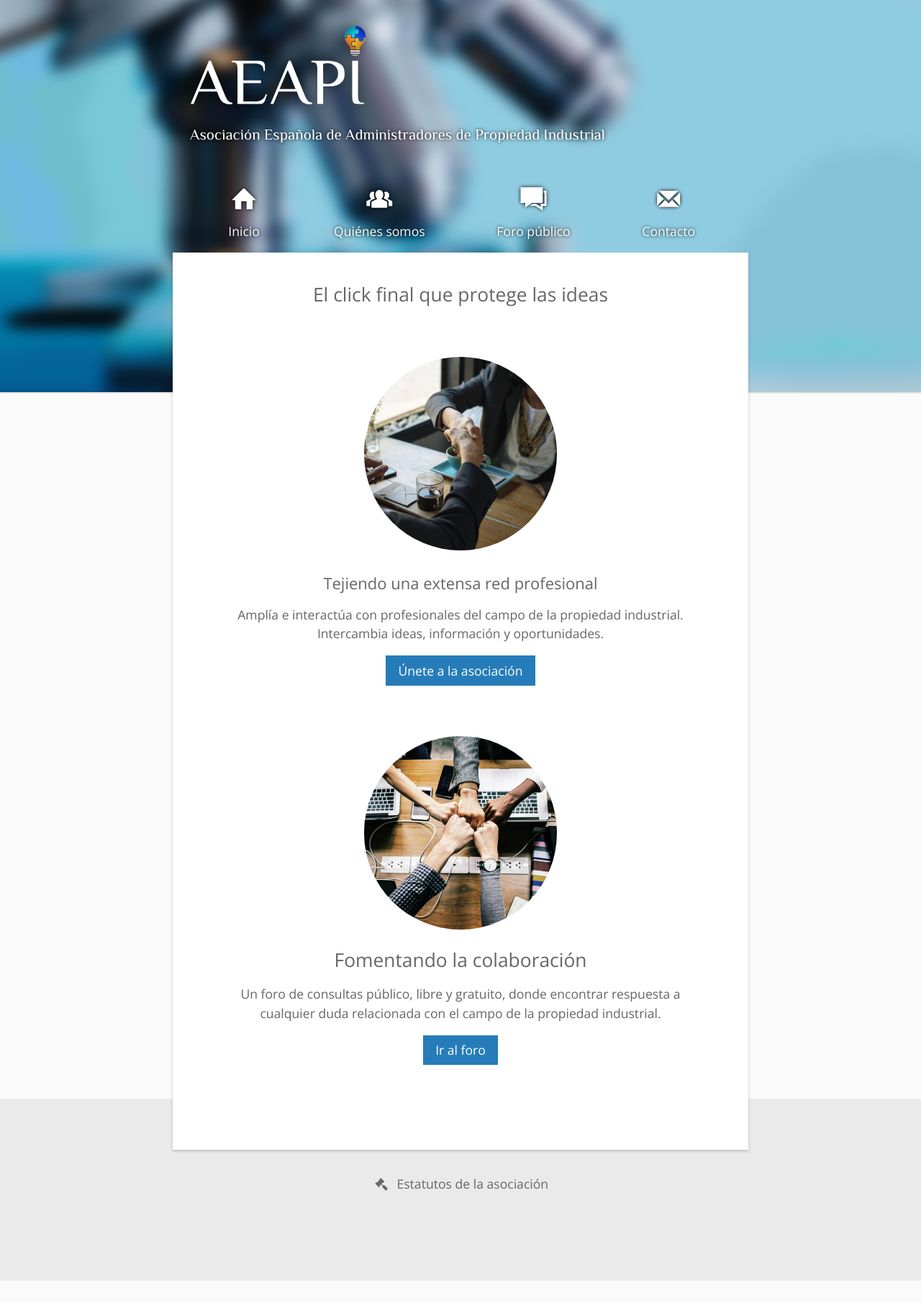
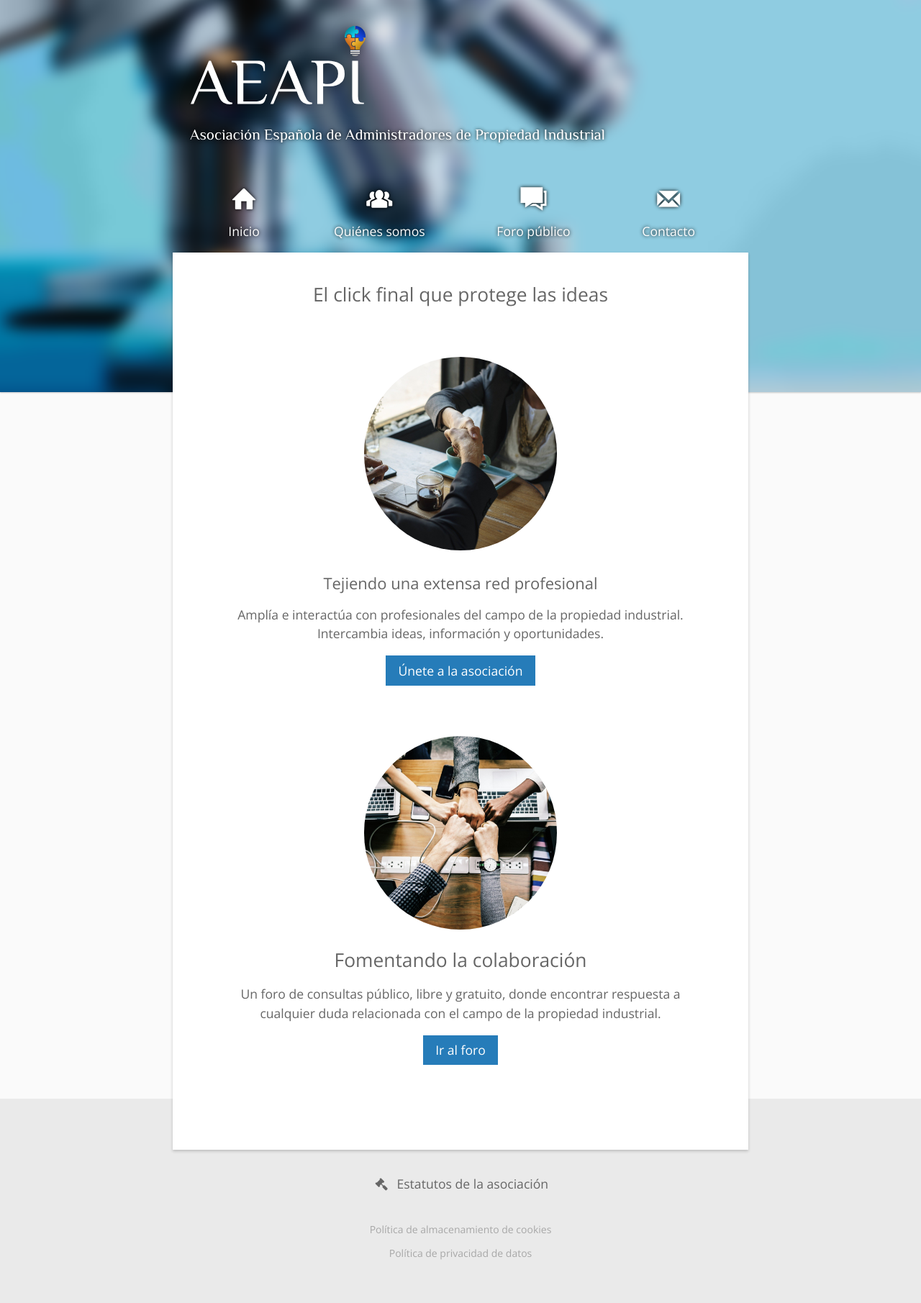
Before and after one commit to juanlao7/AEAPI, a Jekyll site: the page built from index.md, in a window 1280 px wide. Shown: the whole page at 72% size. Built offline with Jekyll 4.4.1, drawn with Linux system fonts in a browser that asks for light colours; our own code applies the rules of GitHub Pages for plain Markdown files; before the commit the page ends 1780 px from its top, so only the background shows below that.

Commit message:
Adjustments after meeting

```diff
--- a/_layouts/default.html
+++ b/_layouts/default.html
@@ -36,15 +36,23 @@
 
     <footer>
       <div class="adjusted">
-        <div id="footerLinks">
-          <a href="estatutos"><i class="icon-hammer"></i> Estatutos de la asociación</a>
+        <a id="statutesLink" href="estatutos"><i class="icon-hammer"></i> Estatutos de la asociación</a>
+
+        <div id="legalLinks">
+          <a href="cookies">Política de almacenamiento de cookies</a>
+          <a href="privacidad">Política de privacidad de datos</a>
         </div>
-
-        <!--<div id="collaboration">
-          <h1>Con la colaboración de</h1>
-          <a href="https://www.ponti.pro/" target="_blank" rel="noopener noreferrer"><img src="assets/img/ponti.png" alt="PONTI" /></a>
-        </div>-->
       </div>
     </footer>
+
+    <!-- Global site tag (gtag.js) - Google Analytics -->
+    <script async src="https://www.googletagmanager.com/gtag/js?id=UA-153660910-1"></script>
+    <script>
+      window.dataLayer = window.dataLayer || [];
+      function gtag(){dataLayer.push(arguments);}
+      gtag('js', new Date());
+
+      gtag('config', 'UA-153660910-1');
+    </script>
   </body>
 </html>
--- a/assets/css/aeapi_style.css
+++ b/assets/css/aeapi_style.css
@@ -66,6 +66,18 @@ footer {
 footer img {
     max-height: 100px;
     margin-top: 1em;
+}
+
+footer a {
+    color: #666;
+}
+
+footer a:hover {
+    text-shadow: #000 0 0 1px;
+}
+
+footer a i {
+    margin-right: 0.25em;
 }
 
 h1 {
@@ -154,20 +166,9 @@ em {
     margin-bottom: 1em;
 }
 
-#footerLinks {
-    margin: 1em 0 4em;
-}
-
-#footerLinks a {
-    color: #666;
-}
-
-#footerLinks a:hover {
-    text-shadow: #000 0 0 1px;
-}
-
-#footerLinks a i {
-    margin-right: 0.25em;
+#statutesLink {
+    display: inline-block;
+    margin: 1em auto 2em;
 }
 
 #collaboration img {
@@ -178,6 +179,17 @@ em {
 #collaboration img:hover {
     filter: none;
     opacity: 100%;
+}
+
+#legalLinks {
+    display: flex;
+    flex-flow: column;
+}
+
+#legalLinks a {
+    font-size: 14px;
+    margin: 0.5em auto;
+    opacity: 0.5;
 }
 
 @media screen and (max-width: 570px) {
--- a/index.md
+++ b/index.md
@@ -39,7 +39,13 @@ no_title: true
     }
 </style>
 
+
+
+
 # El click final que protege las ideas
+
+
+
 
 ![](assets/img/handshake.jpg){:.circled}
 
@@ -50,6 +56,8 @@ Amplía e interactúa con profesionales del campo de la propiedad industrial. In
 [Únete a la asociación](foro){:.button}
 
 
+
+
 ![](assets/img/forum.jpg){:.circled}
 
 # Fomentando la colaboración
```
Also changed, not shown: other parts of index.md (+0 -21 lines), foro.md (+1 -1 lines), assets/img/logo2.svg (deleted).
